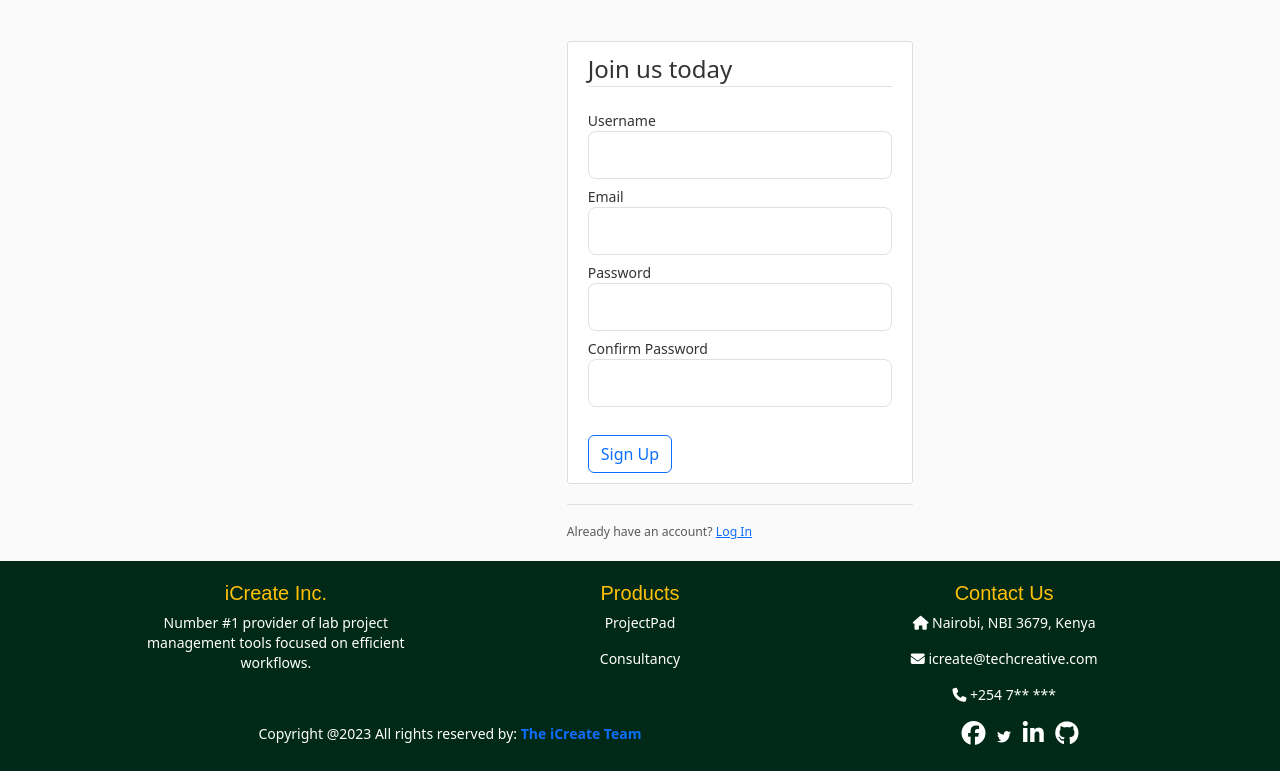
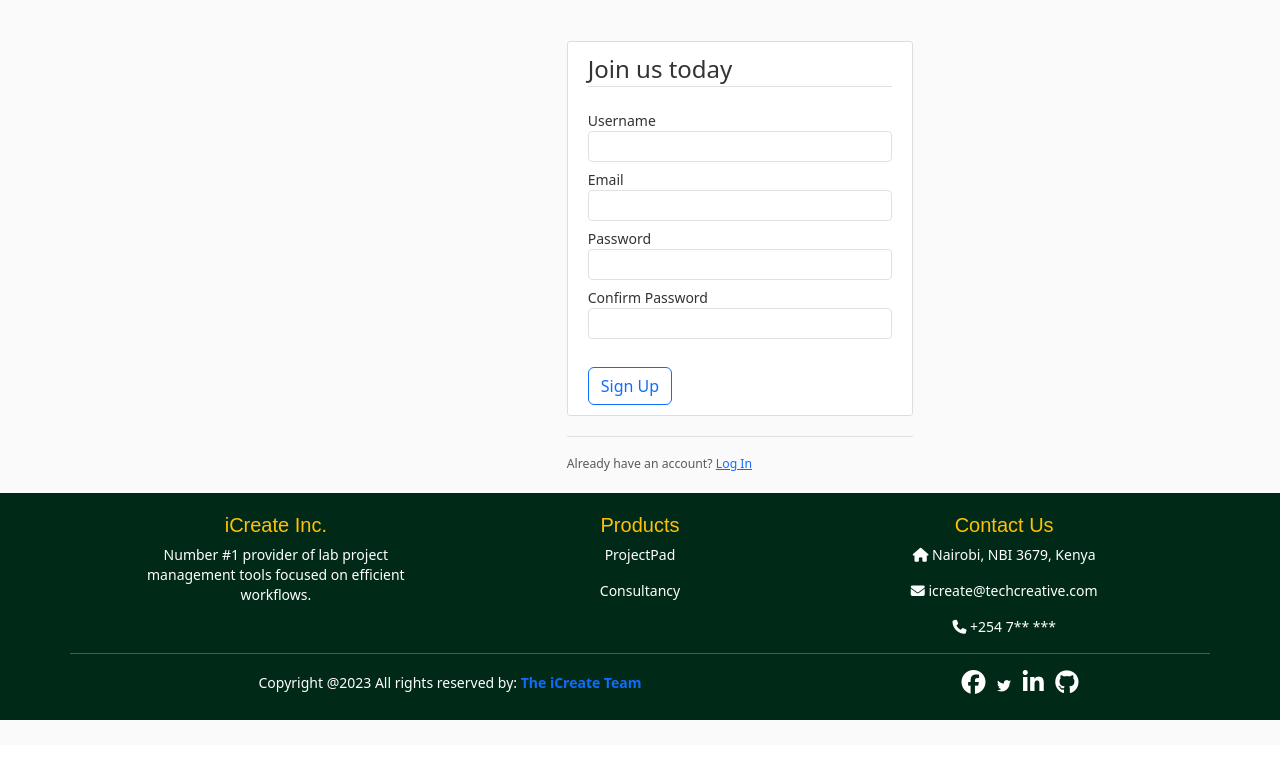
Before and after one commit to jonyamagiri/projectPad, a Flask app: page /register in a window 1280 px wide. Shown: the part 55-826 px from the top of the page. After the commit the page ends 775 px from the top, so only its background shows below. Run offline with Flask 3, Linux system fonts and the light colour scheme; some libraries are stand-ins or nearby versions.

Commit message:
tweaks and debugging

```diff
--- a/projectpad/models.py
+++ b/projectpad/models.py
@@ -1,5 +1,5 @@
 from datetime import datetime
-from projectpad import db, login_manager
+from projectpad import db, login_manager, app
 from flask_login import UserMixin
 
 
@@ -40,6 +40,7 @@ class User(db.Model, UserMixin):
         """ Returns a string representation of the user """
         return "User('{}', '{}', '{}')".format(self.username, self.email, self.image_file)
 
+
 class Article(db.Model):
     """
     A class representing an article.
--- a/projectpad/templates/layout.html
+++ b/projectpad/templates/layout.html
@@ -120,6 +120,7 @@
           <p><i class="fas fa-envelope mr-3"></i> icreate@techcreative.com</p>
           <p><i class="fas fa-phone mr-3"></i> +254 7** ***</p>
         </div>
+        <hr>
         <div class="mb-1">
           <div class="row align-items-center">
             <div class="col-md-7 col-lg-8">
--- a/projectpad/templates/register.html
+++ b/projectpad/templates/register.html
@@ -10,53 +10,53 @@
                 {{ form.username.label(class="form-control-label") }}
 
                 {% if form.username.errors %}
-                {{ form.username(class="form-control form-control-lg is-invalid") }}
+                {{ form.username(class="form-control form-control-sm is-invalid") }}
                 <div class="invalid-feedback">
                     {% for error in form.username.errors %}
                     <span>{{ error }}</span>
                     {% endfor %}
                 </div>
                 {% else %}
-                {{ form.username(class="form-control form-control-lg mb-2") }}
+                {{ form.username(class="form-control form-control-sm mb-2") }}
                 {% endif %}
             </div>
             <div class="form-group">
                 {{ form.email.label(class="form-control-label") }}
                 {% if form.email.errors %}
-                {{ form.email(class="form-control form-control-lg is-invalid") }}
+                {{ form.email(class="form-control form-control-sm is-invalid") }}
                 <div class="invalid-feedback">
                     {% for error in form.email.errors %}
                     <span>{{ error }}</span>
                     {% endfor %}
                 </div>
                 {% else %}
-                {{ form.email(class="form-control form-control-lg mb-2") }}
+                {{ form.email(class="form-control form-control-sm mb-2") }}
                 {% endif %}
             </div>
             <div class="form-group">
                 {{ form.password.label(class="form-control-label") }}
                 {% if form.password.errors %}
-                {{ form.password(class="form-control form-control-lg is-invalid") }}
+                {{ form.password(class="form-control form-control-sm is-invalid") }}
                 <div class="invalid-feedback">
                     {% for error in form.password.errors %}
                     <span>{{ error }}</span>
                     {% endfor %}
                 </div>
                 {% else %}
-                {{ form.password(class="form-control form-control-lg mb-2") }}
+                {{ form.password(class="form-control form-control-sm mb-2") }}
                 {% endif %}
             </div>
             <div class="form-group">
                 {{ form.confirm_password.label(class="form-control-label") }}
                 {% if form.confirm_password.errors %}
-                {{ form.confirm_password(class="form-control form-control-lg is-invalid") }}
+                {{ form.confirm_password(class="form-control form-control-sm is-invalid") }}
                 <div class="invalid-feedback">
                     {% for error in form.confirm_password.errors %}
                     <span>{{ error }}</span>
                     {% endfor %}
                 </div>
                 {% else %}
-                {{ form.confirm_password(class="form-control form-control-lg mb-2") }}
+                {{ form.confirm_password(class="form-control form-control-sm mb-2") }}
                 {% endif %}
             </div>
         </fieldset><br>
```
Also changed, not shown: projectpad/__init__.py (+8 -0 lines), projectpad/templates/home.html (+4 -4 lines), projectpad/templates/login.html (+10 -9 lines), instance/project.db, projectpad/forms.py (line endings or trailing spaces), projectpad/routes.py (line endings or trailing spaces), 2 other files.
